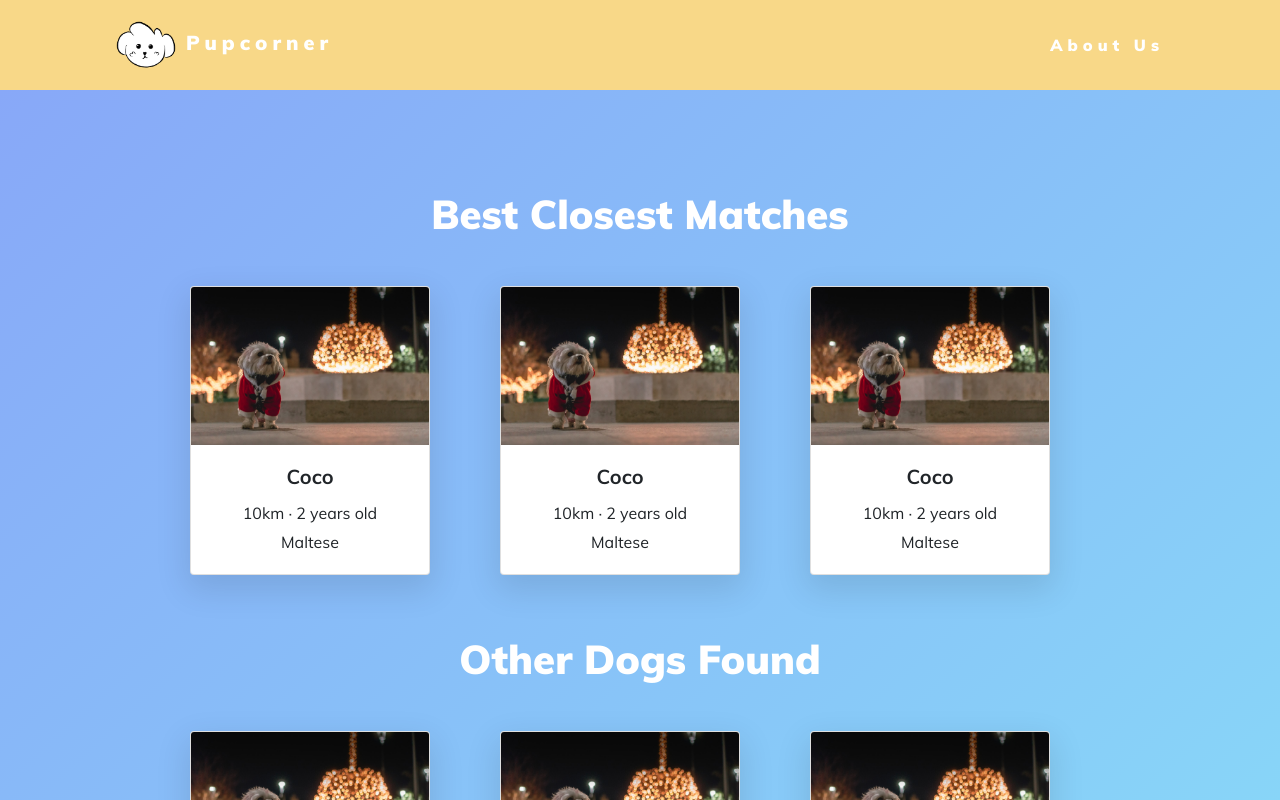
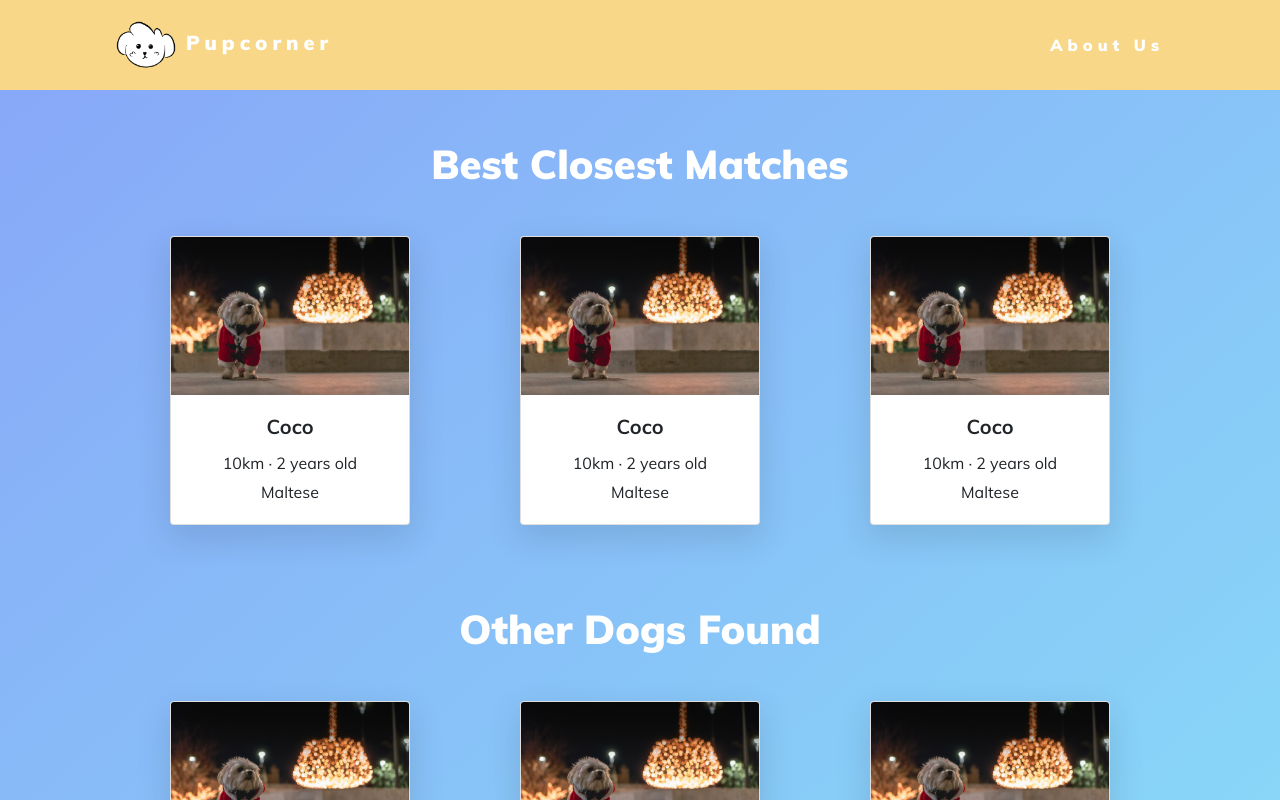
Before and after one commit to paulovlutz/pupcorner, a React (Create React App) app in the folder client/: page /dogsfound in a window 1280 px wide. Shown: the top 800 px of the page. Built offline with nearby package versions, Linux system fonts and the light colour scheme.

Commit message:
fix styles on DogsFound page

```diff
--- a/client/src/components/CardDogFound/CardDogFound.scss
+++ b/client/src/components/CardDogFound/CardDogFound.scss
@@ -5,7 +5,7 @@
         font-family: "Muli-Regular";
         z-index: 1;
         width: 15rem;
-        margin: 40px 40px 20px 0;
+        margin: 40px;
         box-shadow: 0 12px 32px 4px rgba($black, .1);
         position: relative;
         cursor: pointer;
--- a/client/src/pages/DogsFound/DogsFound.scss
+++ b/client/src/pages/DogsFound/DogsFound.scss
@@ -7,7 +7,7 @@
     background: -o-linear-gradient(top left, $darker-blue 0%, $blue 100%);
     background: linear-gradient(to bottom right, $darker-blue 0%, $blue 100%);
     min-height: 100vh;
-    padding: 100px;
+    padding: 50px 100px 50px 100px;
     font-family: "Muli-Regular";
 
     &__title {
```
